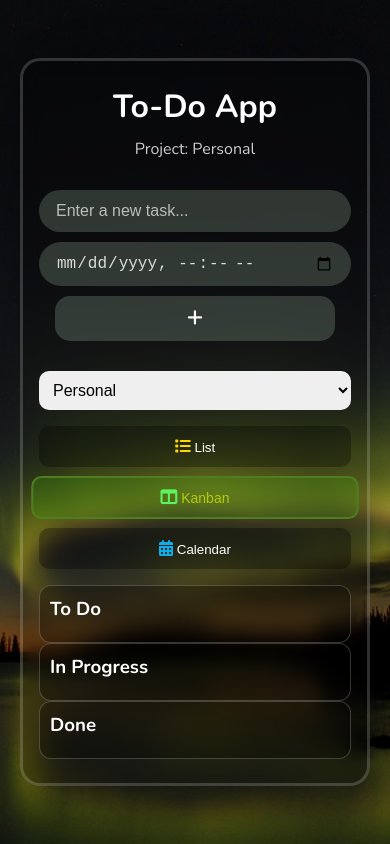
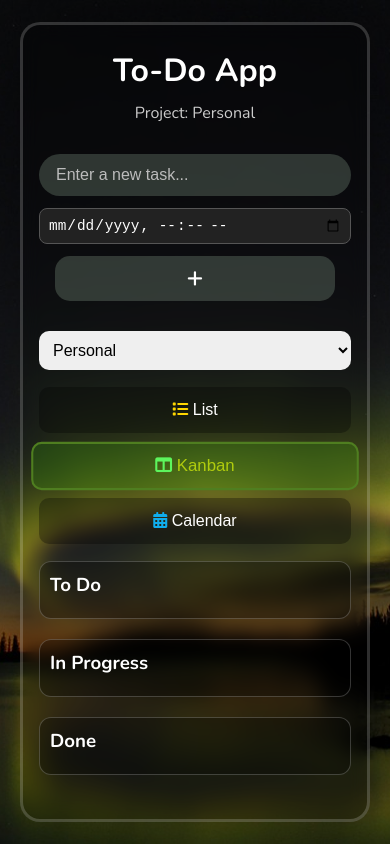
Before and after one commit to Jane-codex/advanced-to-do-app, a plain HTML site: page index.html in a window 390 px wide. Both pictures are taken after a click on the button "Kanban". Drawn offline with nearby package versions, Linux system fonts and the light colour scheme.

Commit message:
Fix: styled datetime-local input for small screens

```diff
--- a/css/style.css
+++ b/css/style.css
@@ -397,7 +397,7 @@
 
     .input-area {
     flex-direction: column;
-    gap: 10px;
+    gap: 12px;
     width: 100%;
   }
 
@@ -406,9 +406,26 @@
     border-radius: 15px;
   }
 
+    .input-area input[type="datetime-local"] {
+      width: 100%;
+      padding: 0.5rem;
+      font-size: 0.9rem;
+      border: 1px solid #555;
+       border-radius: 8px;
+       background-color: #222;
+       color: #fff;
+    }
+
    .input-area button {
        width: 90%;
        border-radius: 15px;
+       margin: 0 auto;
+   }
+
+   .add-btn {
+    width: 100%;
+    margin: 0 auto;
+    display: block;
    }
 
   .view-toggle {
@@ -418,6 +435,27 @@
 
   .view-btn {
     width: 100%;
+    padding: 12px 20px;
+    font-size: 1rem;
   }
 
+   .kanban-column {
+    padding: 10px;
+     width: 100%;
+    margin-bottom: 20px;
+   }
+
+      .kanban-column select {
+        width: 100%;
+        max-width: 140px;
+      }
+
+
+     .calendar-card {
+      margin-bottom: 15px;
+      padding: 12px;
+      font-size: 0.95rem;
+     }
+
+
 }
```
Also changed, not shown: index.html (+1 -7 lines).
